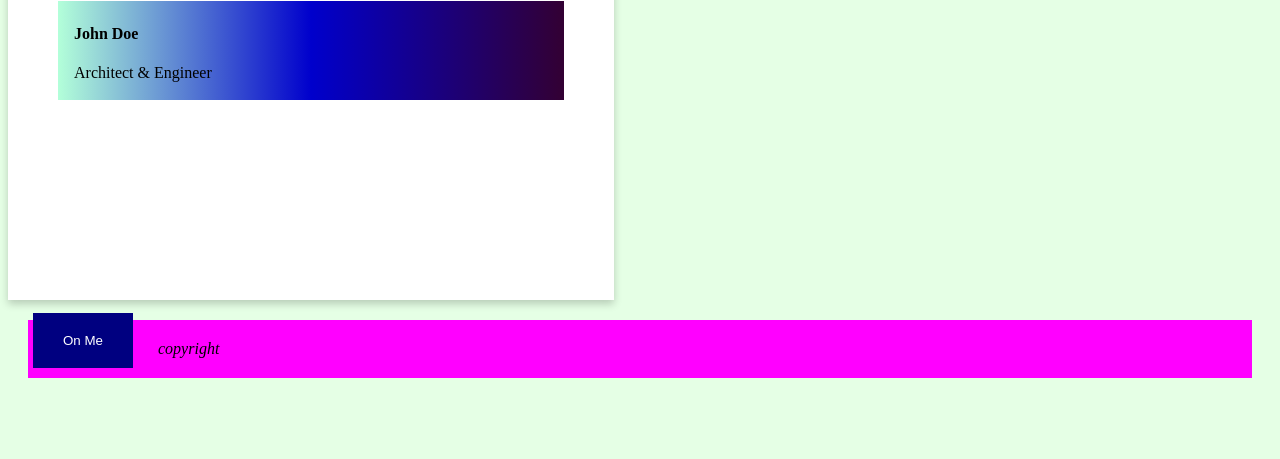
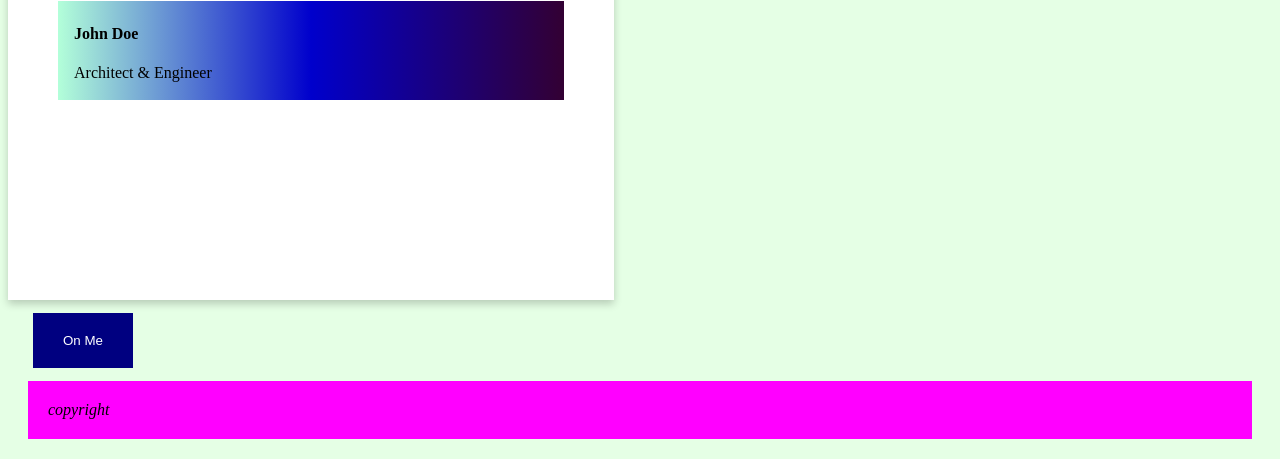
Before and after one commit to raemiho/rae.io, a plain HTML site: page index.html in a window 1280 px wide. Shown: the part 705-1164 px from the top of the page. Before the commit the page ends 1103 px from the top, so only its background shows below. Drawn offline with Linux system fonts and the light colour scheme.

Commit message:
float & clear properti

```diff
--- a/css/style.css
+++ b/css/style.css
@@ -42,5 +42,5 @@ button:hover{
 
 footer{
 	font-style:oblique; margin:20px; padding:20px;
-	background-color:magenta;
+	background-color:magenta; clear:left;
 }
```
